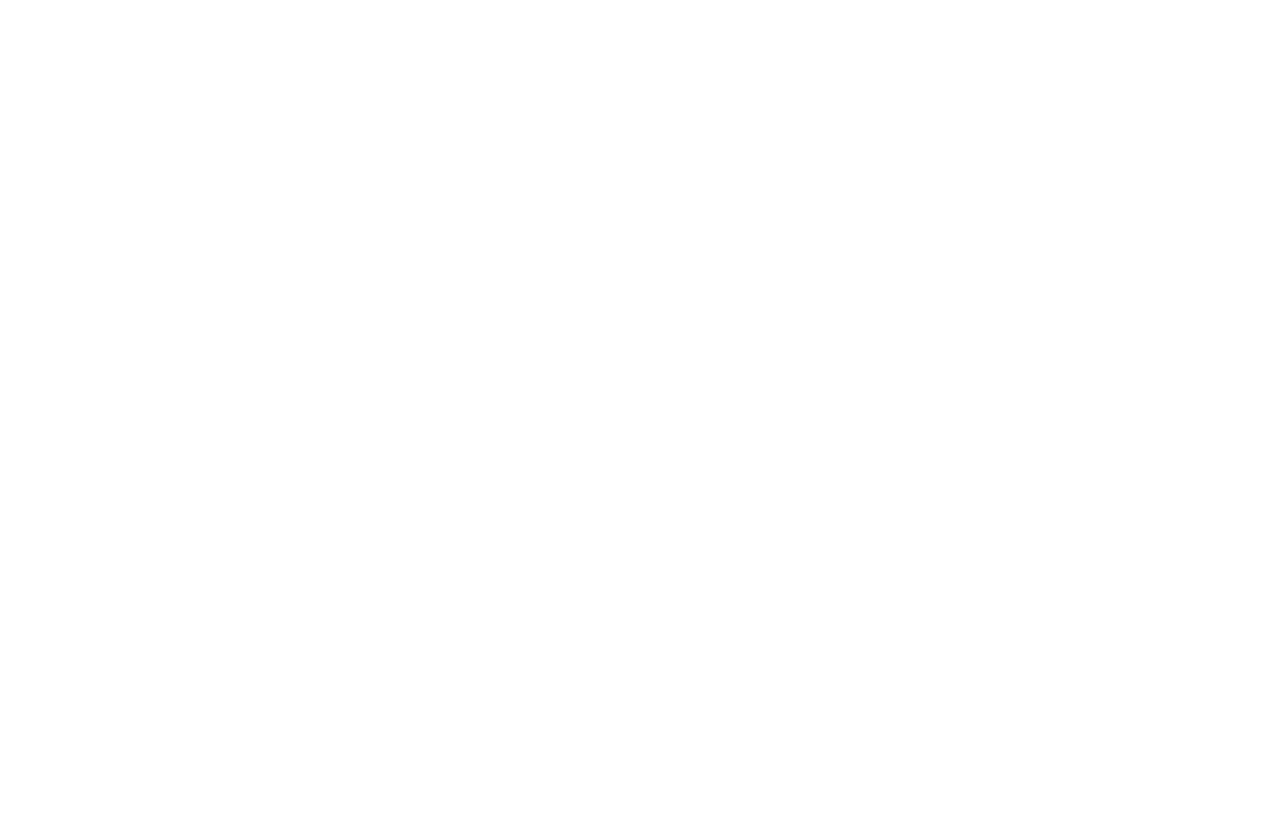
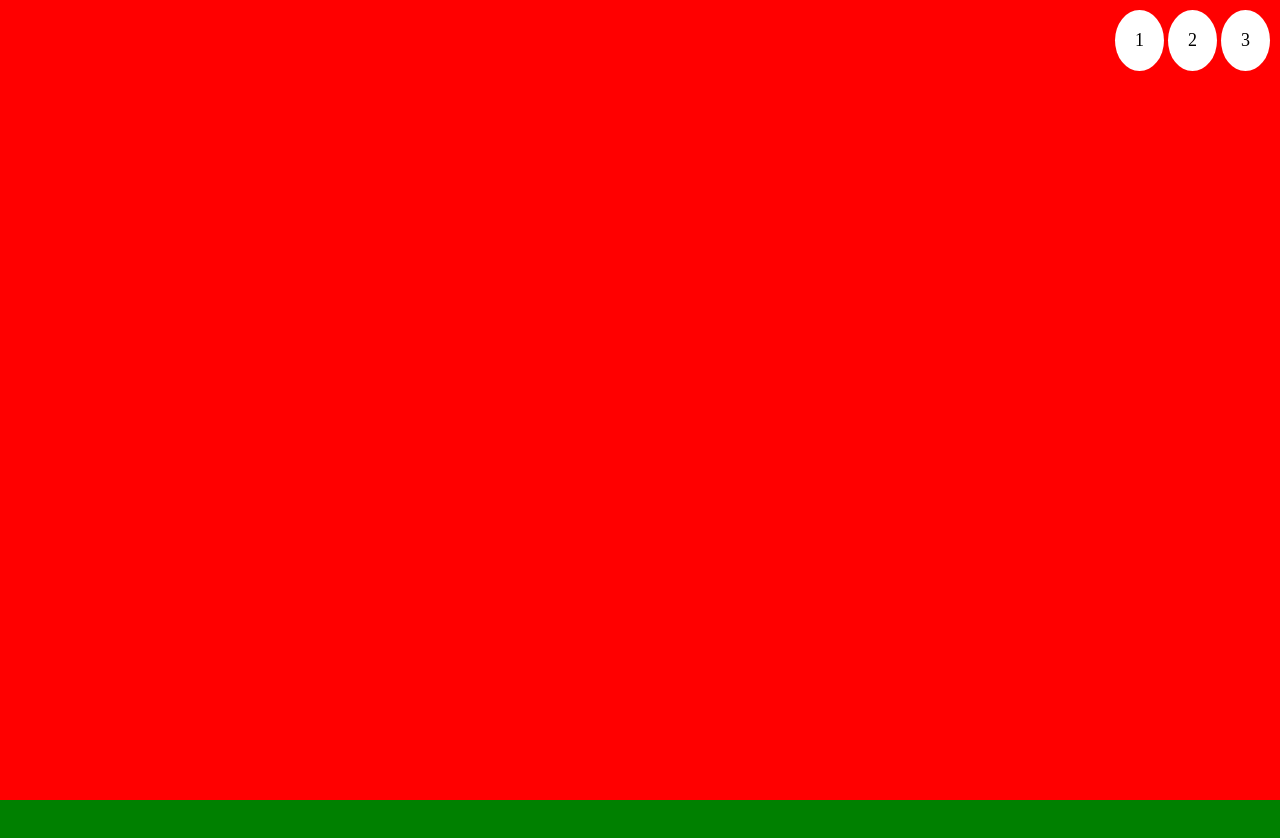
Before and after one commit to Greg1928/htmlcss-shoes, a plain HTML site: page index.html in a window 1280 px wide. Shown: the top 838 px of the page. Before the commit the page ends 800 px from the top, so only its background shows below. Drawn offline with Linux system fonts and the light colour scheme.

Commit message:
aggiunte sezioni

```diff
--- a/css/style.css
+++ b/css/style.css
@@ -4,3 +4,41 @@
     padding: 0;
     box-sizing: border-box;
 }
+header {
+    position: fixed;
+    position: relative;
+    z-index: 10;
+    top: 0;
+    left: 0;
+    background-color: transparent;
+}
+.main-nav{
+    position: absolute;
+    right: 10px;
+    top: 10px;
+}
+.main-nav, .main-nav ul li {
+    display: inline-block;
+}
+.main-nav ul li a {
+    display: inline-block;
+    background-color: white;
+    text-decoration: none;
+    color: inherit;
+    font-size: 18px;
+    padding: 20px;
+    border-radius: 100%;
+}
+section {
+    position: relative;
+    height: 100vh;
+}
+#vans {
+    background-color: #ff0000;
+}
+#tommy {
+    background-color: #008000;
+}
+#converse {
+    background-color: #ffff00;
+}
--- a/index.html
+++ b/index.html
@@ -5,9 +5,23 @@
         <meta http-equiv="X-UA-Compatible" content="IE=edge">
         <meta name="viewport" content="width=device-width, initial-scale=1.0">
         <title>Shoes</title>
+        <link rel="stylesheet" href="css/style.css">
     </head>
     <body>
-        <header></header>
-        <main></main>
+        <header>
+             <!-- navigazione principale -->
+             <nav class="main-nav">
+                <ul>
+                    <li><a href="#vans">1</a></li>
+                    <li><a href="#tommy">2</a></li>
+                    <li><a href="#converse">3</a></li>
+                </ul>
+            </nav>
+        </header>
+        <main>
+            <section id="vans"></section>
+            <section id="tommy"></section>
+            <section id="converse"></section>
+        </main>
     </body>
 </html>
```
